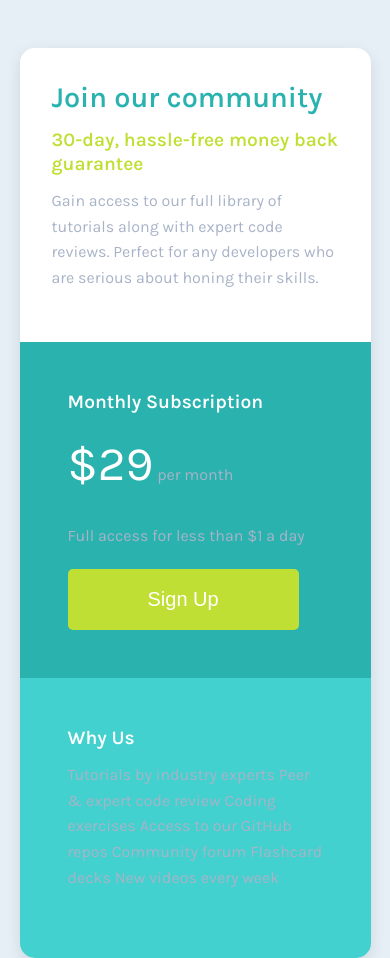
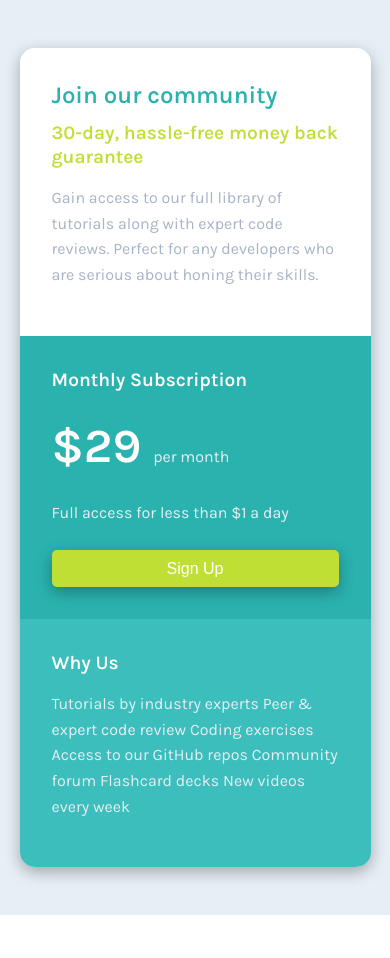
Before and after one commit to wabrodor/flex-box-project, a plain HTML site: page index.html in a window 390 px wide. Shown: the top 958 px of the page. After the commit the page ends 915 px from the top, so only its background shows below. Drawn offline with Linux system fonts and the light colour scheme.

Commit message:
finished

```diff
--- a/style.css
+++ b/style.css
@@ -10,14 +10,14 @@
     /* neutral color */
     --clr-primary-3:hsl(204, 43%, 93%) ;
     --clr-primary-4: hsl(218, 22%, 72%);
-    --clr-primary-5: hsl(179, 61%, 54%);
+    --clr-primary-5: hsl(179, 52%, 49%);
 
     --clr-white: #fff;
     --clr-black: #222;
     --ff-primary: 'Karla', sans-serif;
     --transition: all 0.3s linear;
     --spacing: 0.1rem;
-    --light-shadow: 0 5px 15px rgba(0, 0, 0, 0.1);
+    --light-shadow: 0 5px 15px rgba(0, 0, 0, 0.3);
     --dark-shadow: 0 5px 15px rgba(0, 0, 0, 0.3);
     --max-width: 1170px;
     --fixed-width: 620px;
@@ -48,7 +48,7 @@ h2,
 h3,
 h4 {
   line-height: 1.25;
-  margin-bottom: 0.75rem;
+  margin-bottom: 0.9rem;
   font-family: var(--ff-primary);
 }
 h1 {
@@ -66,9 +66,13 @@ p {
   color: var(--clr-primary-4);
   line-height: 1.6;
 }
-@media  screen and (max-width:760px) {
+@media  screen and (max-width:830px) {
+  h1,
+  h2{
+    margin-bottom:0.7rem;
+  }
 h1{
-font-size:1.8rem
+font-size:1.5rem
 }
 h2{
 font-size: 1.2rem
@@ -79,6 +83,9 @@ font-size: 1rem
 }
 /* global css rules */
 
+
+/* utilities */
+
 .container{
     display:grid;
     place-items: center;
@@ -88,8 +95,8 @@ font-size: 1rem
 }
 
 .card{
-max-width:50%;
-margin:auto;
+max-width:65%;
+margin:4rem auto;
 height:auto;
 overflow: hidden;
 border-radius:15px;
@@ -108,8 +115,9 @@ box-shadow: var(--light-shadow);
 }
 
 .body-font{
-    color:var(--clr-primary-4);
+    color:var(--clr-primary-3);
     font-weight:400;
+    margin:1rem auto;
 }
 .body-main{
     color:var(--clr-primary-4);
@@ -122,9 +130,10 @@ box-shadow: var(--light-shadow);
 }
 
 .card-inner{
-    padding:3rem 3rem;
+    padding:3rem 4rem;
     background-color:var(--clr-primary-1)
 }
+
 .secondary{
     color:var(--clr-white);
 
@@ -138,18 +147,28 @@ background-color: var(--clr-primary-5);
     background:var(--clr-primary-2);
     cursor:pointer;
     border:0;
-    padding:1.2rem 5rem;
+    padding:0.8rem 3rem;
     display:inline;
     border-radius:5px;
     font-size:1.25rem;
+    box-shadow: var(--dark-shadow);
+    width:100%;
 }
 .price{
     font-size:3rem;
     color:var(--clr-white);
+    font-weight:600;
+    margin-right:0.5rem;
+}
+.main{
+  color:var(--clr-primary-3);
+  margin-bottom:1.5rem;
 }
 
+/* utilities */
 
-@media screen and (max-width:760px){
+/* mobile version  */
+@media screen and (max-width:830px){
 
     .card{
         max-width:90%;
@@ -163,4 +182,13 @@ background-color: var(--clr-primary-5);
         display:grid;
         grid-template-columns: 1fr;
     }
+    .card-inner{
+      padding:2rem 2rem;
+    }
+    .btn{
+      padding: 0.6rem 5rem;
+      display:block;
+      width:100%;
+      font-size:1rem;
+    }
 }
```
